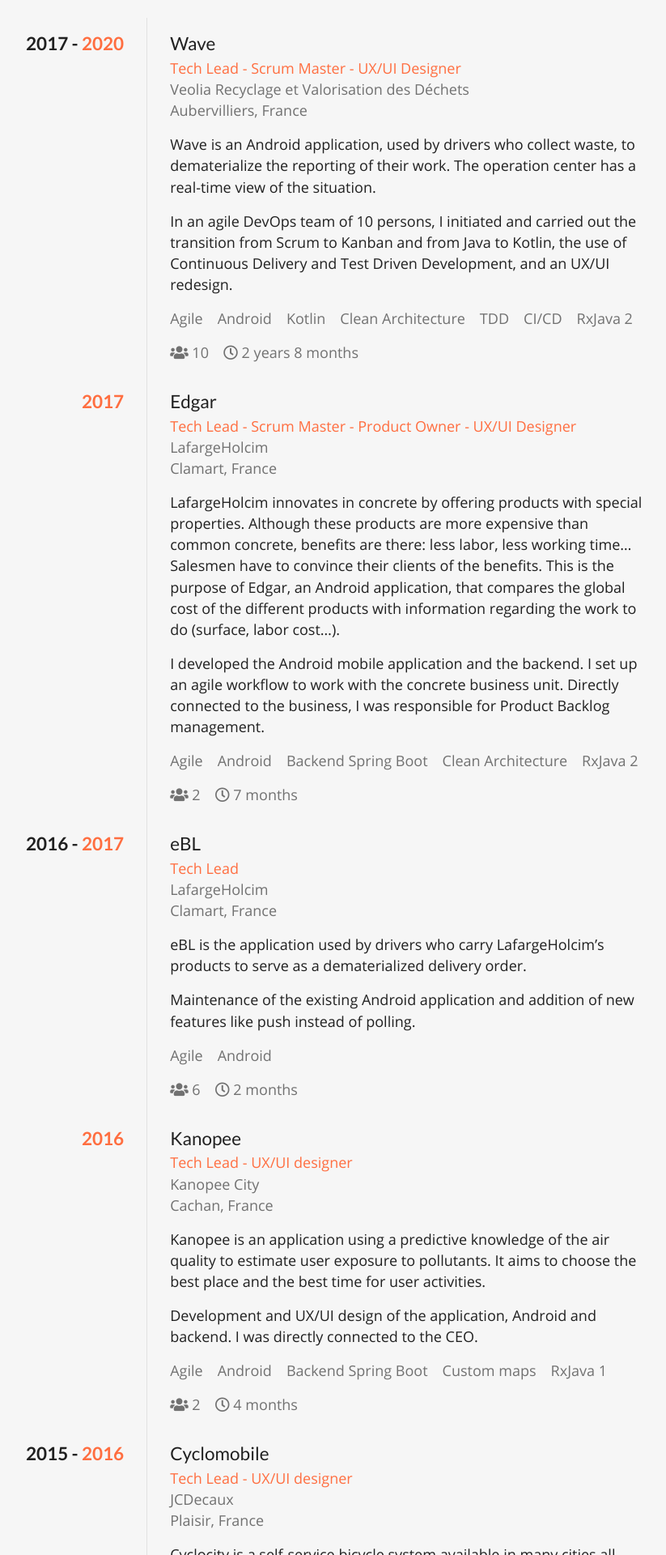
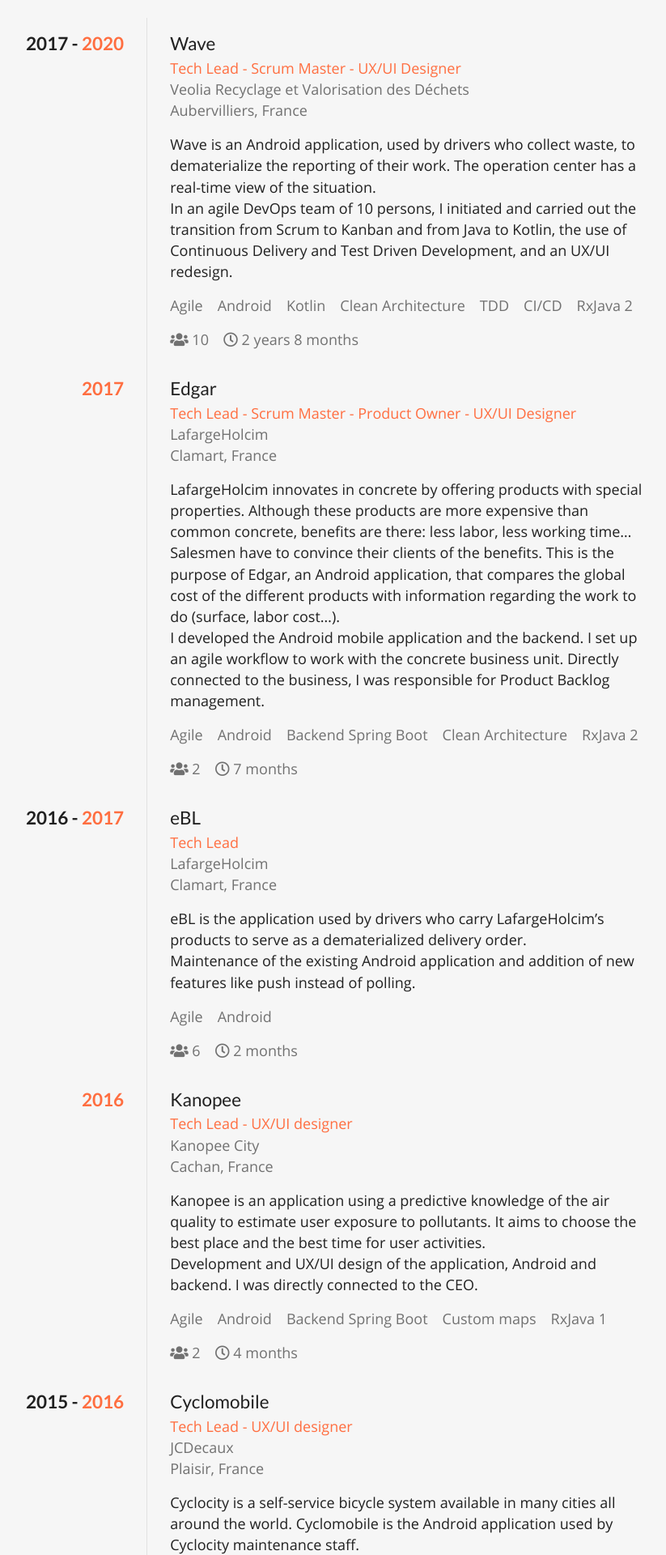
Before and after one commit to NicolasPoirier/nicolaspoirier.github.io, a Jekyll site: the page built from index.markdown, in a window 1280 px wide. Shown: the part 1123-3043 px from the top of the page at 81% size, without its empty margins (224-1047 px from the left). Built offline with Jekyll 4.4.1, drawn with Linux system fonts in a browser that asks for light colours.

Commit message:
Minor css change

```diff
--- a/_sass/home.scss
+++ b/_sass/home.scss
@@ -204,11 +204,13 @@
   margin: auto;
   max-width: 768px;
   line-height: 1.45;
+}
 
 .entry-title {
   font-weight: normal;
   font-family: 'Lato', sans-serif;
   margin: 0;
+  font-size: 1.25em;
 }
 
 .entry-subtitle {
@@ -238,7 +240,6 @@
     font-size: $small-title-text-size;
   }
 }
-}
 
 .content-center {
   text-align: center;
@@ -260,10 +261,6 @@
   a:hover {
     color: $darker-secondary-text-color;
   }
-}
-
-.entry-title {
-  font-size: 1.25em;
 }
 
 .entry-left {
@@ -308,10 +305,6 @@
 
 .entry-description {
   margin-top: $secondary-margin;
-
-  p {
-    margin: 0 0 $secondary-margin 0;
-  }
 }
 
 .entry-subtitle {
@@ -322,20 +315,6 @@
   margin-left: $main-margin;
   padding: $secondary-margin 0 $secondary-margin $main-margin;
   border-left: 1px solid #E1E1E1;
-
-  ul {
-    margin: 0;
-  }
-}
-
-.entry-content {
-  h2 {
-    margin-bottom: $secondary-margin;
-  }
-
-  ul {
-    margin: 0;
-  }
 }
 
 footer {
```
Lines whose indentation alone changed are shown as unchanged.
